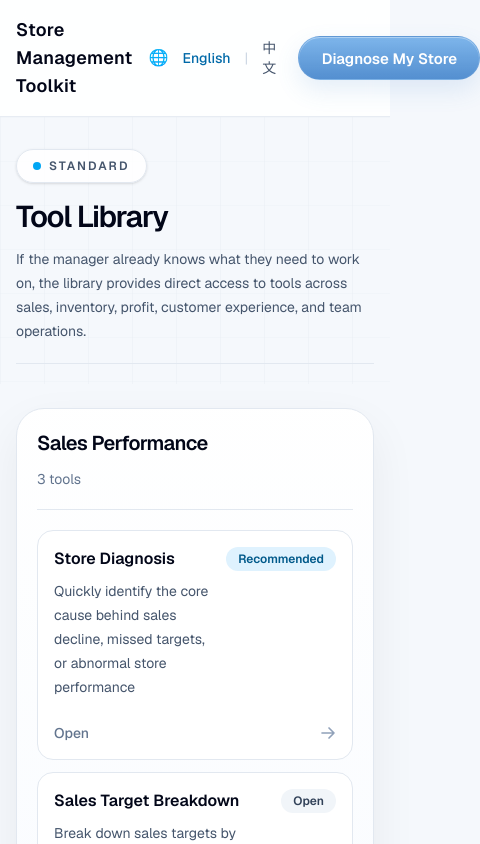
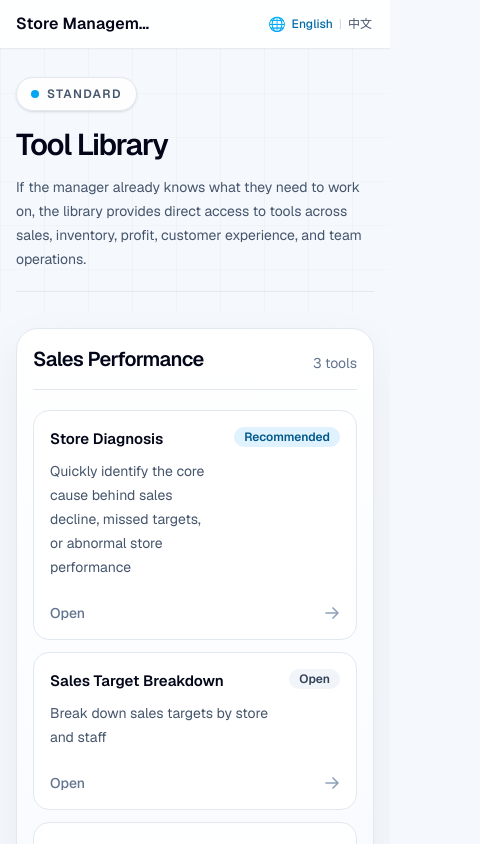
Before and after one commit to yyhcx/Retail-Kit, a Next.js app: page /tools in a window 390 px wide. Shown: the top 844 px of the page, 480 px wide, since content can reach past the window. Built offline with nearby package versions, Linux system fonts and the light colour scheme.

Commit message:
Improve mobile layout responsiveness

```diff
--- a/app/layout.tsx
+++ b/app/layout.tsx
@@ -1,4 +1,4 @@
-import type { Metadata } from "next";
+import type { Metadata, Viewport } from "next";
 import { Geist, Geist_Mono } from "next/font/google";
 import { LanguageProvider } from "@/lib/i18n/language-context";
 import "./globals.css";
@@ -19,6 +19,11 @@ export const metadata: Metadata = {
     "Diagnose store performance problems, identify root causes, and find the next best action for retail managers.",
 };
 
+export const viewport: Viewport = {
+  width: "device-width",
+  initialScale: 1,
+};
+
 export default function RootLayout({
   children,
 }: Readonly<{
--- a/app/tools/page.tsx
+++ b/app/tools/page.tsx
@@ -12,12 +12,12 @@ export default function ToolsPage() {
       <SiteHeader variant="library" />
 
       <main className="flex-1">
-        <section className="relative overflow-hidden px-4 pb-0 pt-8 sm:px-6">
+        <section className="relative overflow-hidden px-4 pb-0 pt-7 sm:px-6 sm:pt-8">
           <div className="pointer-events-none absolute inset-0 bg-[linear-gradient(to_right,rgba(148,163,184,0.18)_1px,transparent_1px),linear-gradient(to_bottom,rgba(148,163,184,0.12)_1px,transparent_1px)] bg-[size:44px_44px] opacity-30" />
           <div className="relative mx-auto w-full max-w-7xl">
             <div className="mb-5 flex flex-col gap-3 border-b border-slate-200 pb-5 lg:flex-row lg:items-end lg:justify-between">
               <div>
-                <div className="inline-flex items-center gap-2 rounded-full border border-slate-200 bg-white/85 px-4 py-2 text-xs font-semibold uppercase tracking-[0.18em] text-slate-600 shadow-sm">
+                <div className="inline-flex items-center gap-2 rounded-full border border-slate-200 bg-white/85 px-3.5 py-2 text-xs font-semibold uppercase tracking-[0.12em] text-slate-600 shadow-sm sm:px-4 sm:tracking-[0.18em]">
                   <span className="h-2 w-2 rounded-full bg-sky-500" />
                   {t.home.gateway.library.badge}
                 </div>
--- a/components/language-switcher.tsx
+++ b/components/language-switcher.tsx
@@ -6,8 +6,8 @@ export function LanguageSwitcher() {
   const { language, setLanguage, t } = useTranslation();
 
   return (
-    <div className="flex items-center gap-2 text-sm">
-      <span aria-hidden className="text-base">
+    <div className="flex shrink-0 items-center gap-1 whitespace-nowrap text-xs sm:gap-2 sm:text-sm">
+      <span aria-hidden className="text-sm leading-none sm:text-base">
         {t.language.label}
       </span>
       <LanguageButton
@@ -38,7 +38,7 @@ function LanguageButton({
     <button
       type="button"
       onClick={onClick}
-      className={`rounded-md px-1.5 py-0.5 font-medium transition-colors ${
+      className={`whitespace-nowrap rounded-md px-0.5 py-0.5 font-medium leading-none transition-colors sm:px-1.5 ${
         active
           ? "text-sky-700"
           : "text-slate-600 hover:text-sky-700"
--- a/components/site-header.tsx
+++ b/components/site-header.tsx
@@ -13,36 +13,36 @@ export function SiteHeader({ variant = "tool" }: SiteHeaderProps) {
 
   return (
     <header className="sticky top-0 z-10 border-b border-slate-200/80 bg-white/90 backdrop-blur-md">
-      <div className="mx-auto flex max-w-7xl items-center justify-between gap-4 px-4 py-4 sm:px-6">
+      <div className="mx-auto flex max-w-7xl items-center justify-between gap-2 px-4 py-3 sm:gap-3 sm:px-6 sm:py-4">
         <Link
           href="/"
-          className="transition-opacity hover:opacity-80"
+          className="min-w-0 flex-1 shrink transition-opacity hover:opacity-80 sm:flex-none"
         >
-          <span className="text-lg font-semibold tracking-[0.02em] text-slate-950">
+          <span className="block max-w-[8.75rem] truncate text-base font-semibold tracking-[0.01em] text-slate-950 sm:max-w-none sm:text-lg">
             {t.common.brand}
           </span>
         </Link>
 
-        <div className="flex items-center gap-4 sm:gap-6">
+        <div className="flex shrink-0 items-center gap-1.5 sm:gap-5">
           <LanguageSwitcher />
           {variant === "home" ? null : variant === "diagnose" ? (
             <a
               href="/tools"
-              className="pill-button hidden whitespace-nowrap sm:inline-flex"
+              className="pill-button !hidden whitespace-nowrap lg:!inline-flex"
             >
               {t.home.library.title}
             </a>
           ) : variant === "library" ? (
             <a
               href="/diagnose"
-              className="pill-button hidden whitespace-nowrap sm:inline-flex"
+              className="pill-button !hidden whitespace-nowrap lg:!inline-flex"
             >
               {t.common.getStarted}
             </a>
           ) : (
             <Link
               href="/tools"
-              className="pill-button hidden whitespace-nowrap sm:inline-flex"
+              className="pill-button !hidden whitespace-nowrap lg:!inline-flex"
             >
               {t.home.library.title}
             </Link>
--- a/components/tool-library.tsx
+++ b/components/tool-library.tsx
@@ -26,7 +26,11 @@ export function ToolLibrary({
   return (
     <section
       id="tool-library"
-      className={isCompact ? "px-4 py-10 sm:px-6 sm:py-12" : "px-4 py-6 sm:px-6 sm:py-8"}
+      className={
+        isCompact
+          ? "px-4 py-8 sm:px-6 sm:py-12"
+          : "px-4 py-4 sm:px-6 sm:py-8"
+      }
     >
       <div className="mx-auto max-w-7xl">
         {isCompact ? (
@@ -45,19 +49,19 @@ export function ToolLibrary({
           </div>
         ) : null}
 
-        <div className="grid gap-5 lg:grid-cols-2">
+        <div className="grid gap-4 sm:gap-5 lg:grid-cols-2">
           {TOOL_CATEGORIES.map((category) => (
             <section
               key={category.key}
-              className="rounded-[28px] border border-slate-200 bg-[linear-gradient(180deg,rgba(255,255,255,0.96),rgba(248,251,255,0.94))] p-5 shadow-[0_18px_48px_rgba(15,23,42,0.06)] transition-all duration-200 hover:-translate-y-0.5 hover:border-sky-100 hover:shadow-[0_22px_60px_rgba(15,23,42,0.08)]"
+              className="rounded-[22px] border border-slate-200 bg-[linear-gradient(180deg,rgba(255,255,255,0.96),rgba(248,251,255,0.94))] p-4 shadow-[0_18px_48px_rgba(15,23,42,0.06)] transition-all duration-200 hover:-translate-y-0.5 hover:border-sky-100 hover:shadow-[0_22px_60px_rgba(15,23,42,0.08)] sm:rounded-[28px] sm:p-5"
             >
-              <div className="flex flex-col gap-3 border-b border-slate-200 pb-5 sm:flex-row sm:items-end sm:justify-between">
+              <div className="flex items-end justify-between gap-3 border-b border-slate-200 pb-4 sm:pb-5">
                 <div>
                   <h3 className="text-xl font-semibold tracking-[-0.03em] text-slate-950">
                     {library.categories[category.key]}
                   </h3>
                 </div>
-                <p className="text-sm text-slate-500">
+                <p className="shrink-0 whitespace-nowrap text-sm text-slate-500">
                   {formatTemplate(library.toolCount, {
                     count: category.toolKeys.length,
                   })}
@@ -71,38 +75,37 @@ export function ToolLibrary({
                   const isActive = link.status === "active";
                   const card = (
                     <>
-                      <div className="flex items-start justify-between gap-4">
-                        <div className="min-w-0">
-                          <h4 className="text-base font-semibold text-slate-950">
+                      <div className="flex items-start justify-between gap-3">
+                        <div className="min-w-0 pr-2">
+                          <h4 className="text-[15px] font-semibold leading-6 text-slate-950 sm:text-base">
                             {tool.name}
                           </h4>
                           <p className="mt-2 text-sm leading-6 text-slate-600">
                             {tool.description}
                           </p>
                         </div>
+                        {(link.flagship || isActive) ? (
                           <span
-                          className={`rounded-full px-3 py-1 text-xs font-semibold ${
+                            className={`shrink-0 whitespace-nowrap rounded-full px-2.5 py-1 text-xs font-semibold leading-none sm:px-3 ${
                               link.flagship
                                 ? "bg-sky-100 text-sky-800"
-                              : isActive
-                                ? "bg-slate-100 text-slate-700"
-                                : "bg-slate-100 text-slate-500"
+                                : "bg-slate-100 text-slate-700"
                             }`}
                           >
                             {link.flagship
                               ? library.badges.flagship
-                            : isActive
-                              ? library.badges.active
-                              : library.badges.future}
+                              : library.badges.active}
                           </span>
+                        ) : null}
                       </div>
 
+                      {isActive ? (
                         <div className="mt-6 flex items-center justify-between">
-                        <span className="text-sm font-medium text-slate-500">
-                          {isActive ? library.badges.active : library.badges.future}
+                          <span className="whitespace-nowrap text-sm font-medium text-slate-500">
+                            {library.badges.active}
                           </span>
                           <svg
-                          className="h-4 w-4 text-slate-400"
+                            className="h-4 w-4 shrink-0 text-slate-400"
                             fill="none"
                             viewBox="0 0 24 24"
                             strokeWidth={2.5}
@@ -115,6 +118,7 @@ export function ToolLibrary({
                             />
                           </svg>
                         </div>
+                      ) : null}
                     </>
                   );
 
@@ -123,7 +127,7 @@ export function ToolLibrary({
                   const activeClassName =
                     "border-slate-200 bg-white hover:-translate-y-0.5 hover:border-sky-200 hover:shadow-[0_14px_28px_rgba(15,23,42,0.07)]";
                   const futureClassName =
-                    "border-dashed border-slate-200 bg-white/60 text-slate-400";
+                    "border-slate-200 bg-white/85";
 
                   if (link.href?.startsWith("/")) {
                     return (
```
Also changed, not shown: app/page.tsx (+15 -15 lines). Lines whose indentation alone changed are shown as unchanged.
